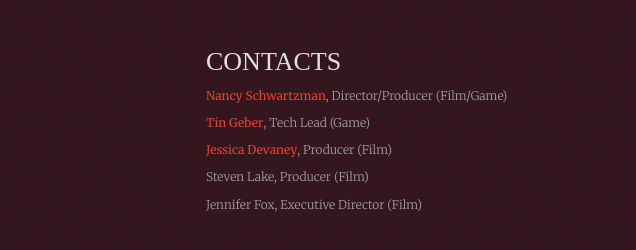
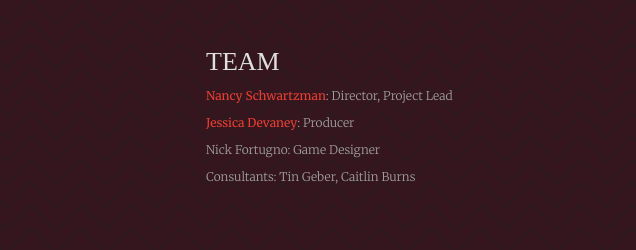
Before and after one commit to the-engine-room/rrr-game, a plain HTML site: page index.html in a window 1280 px wide. Shown: the part 924-1174 px from the top of the page, 644-1280 px from the left. Drawn offline with nearby package versions, Linux system fonts and the light colour scheme; a web font is replaced by a local one.

Commit message:
updated team info

```diff
--- a/index.html
+++ b/index.html
@@ -141,12 +141,11 @@
 
                     </div>
                     <div class="col-xs-12 col-sm-4 col-md-4">
-                        <h3>Contacts</h3>
-                        <p><a href="mailto:nancy@rrr-game.org">Nancy Schwartzman</a>, Director/Producer (Film/Game)</p>
-                        <p><a href="mailto:tin@rrr-game.org">Tin Geber</a>, Tech Lead (Game)</p>
-                        <p><a href="mailto:jessica@rrr-game.org">Jessica Devaney</a>, Producer (Film)</p>
-                        <p>Steven Lake, Producer (Film)</p>
-                        <p>Jennifer Fox, Executive Director (Film)</p>
+                        <h3>Team</h3>
+                        <p><a href="mailto:nancy@rrr-game.org">Nancy Schwartzman</a>: Director, Project Lead</p>
+                        <p><a href="mailto:jessica@rrr-game.org">Jessica Devaney</a>: Producer</p>
+                        <p>Nick Fortugno: Game Designer</p>
+                        <p>Consultants: Tin Geber, Caitlin Burns</p>
                     </div>
                 </div>
             </div>
```
Also changed, not shown: thankyou.html (+5 -6 lines), theblogger.html (+5 -6 lines), thecoach.html (+5 -6 lines), thecop.html (+5 -6 lines), thefriend.html (+5 -6 lines), thehacker.html (+5 -6 lines), thejock.html (+5 -6 lines).
